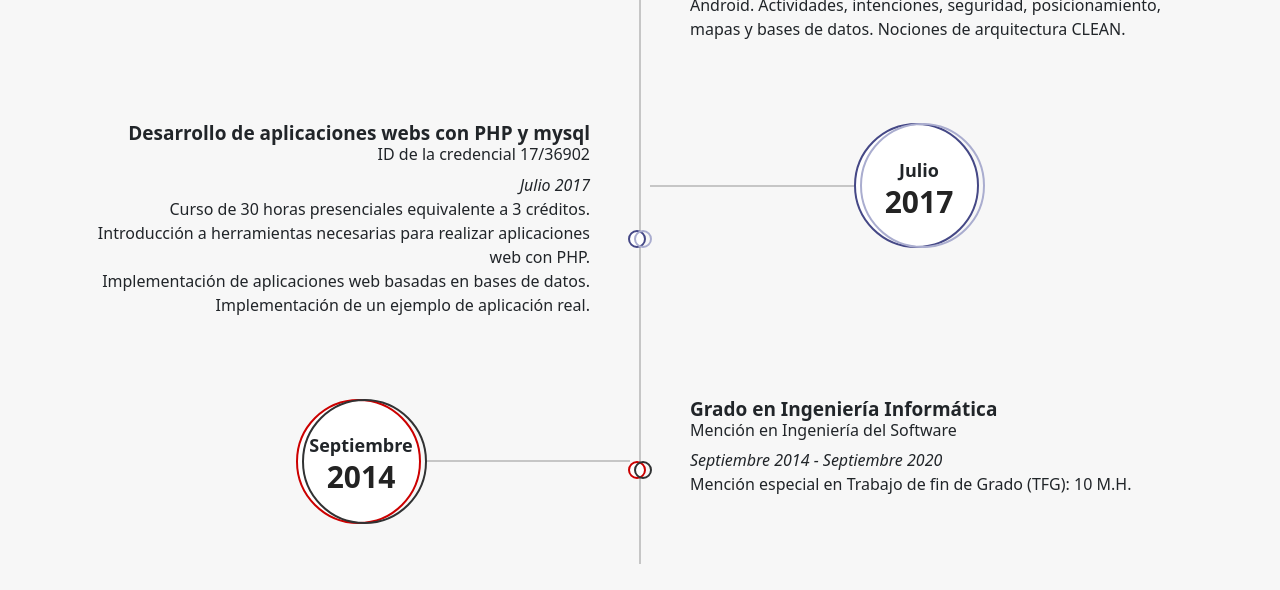
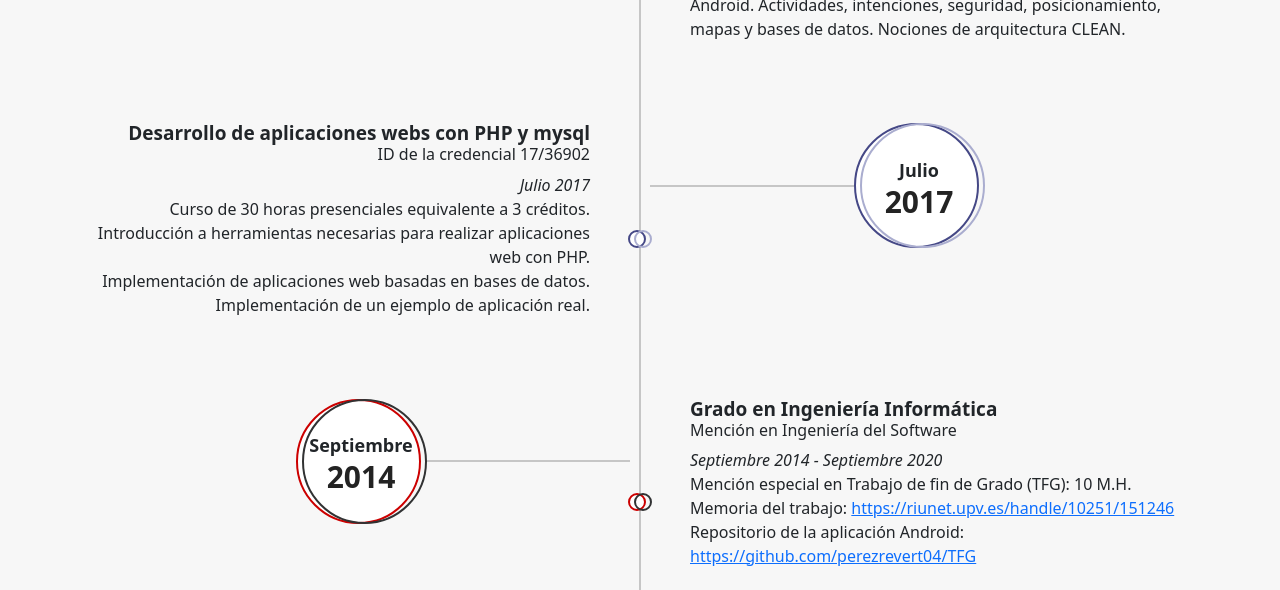
Before and after one commit to perezrevert04/perezrevert04.github.io, a plain HTML site: page index.html in a window 1280 px wide. Shown: the part 1661-2251 px from the top of the page. Drawn offline with nearby package versions, Linux system fonts and the light colour scheme.

Commit message:
Added links related to TFG

```diff
--- a/index.html
+++ b/index.html
@@ -240,6 +240,18 @@
                             <p class="description">
                                 Mención especial en Trabajo de fin de Grado (TFG): 10 M.H.
                             </p>
+                            <p class="description">
+                                Memoria del trabajo:
+                                <a href="https://riunet.upv.es/handle/10251/151246" target="_blank">
+                                    https://riunet.upv.es/handle/10251/151246
+                                </a>
+                            </p>
+                            <p class="description">
+                                Repositorio de la aplicación Android:
+                                <a href="https://github.com/perezrevert04/TFG" target="_blank">
+                                    https://github.com/perezrevert04/TFG
+                                </a>
+                            </p>
                         </div>
                     </div>
                     <!-- end experience section-->
```
